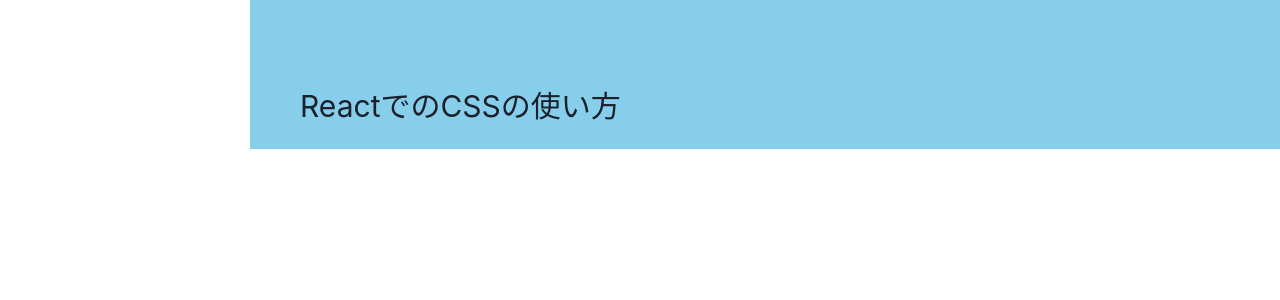
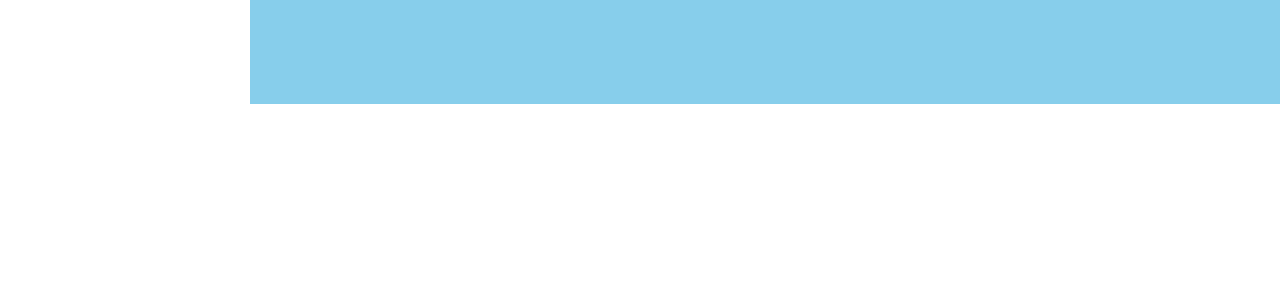
Before and after one commit to RikutoOgaki/React-CSSpage, a Next.js app: page /components/FirstView in a window 1280 px wide. Shown: the top 300 px of the page. Built offline with nearby package versions, Linux system fonts and the light colour scheme.

Commit message:
ReactCSS

```diff
--- a/src/pages/components/FirstView.tsx
+++ b/src/pages/components/FirstView.tsx
@@ -7,17 +7,7 @@ export default function FirstView() {
             <Box bg={'skyblue'} marginLeft={'25rem'} paddingTop={'8vh'}>
                 <Box margin={'0 3rem'} padding={'2rem'}>
                     <Box as='section'>
-                        <Text
-                            as={'h3'}
-                            fontSize={'5xl'}
-                        >ReactでのCSSの使い方</Text>
-                        <Box as='pre' bg={'#fff'}>
-                            <Box as='code'>
-                                <Text>
 
-                                </Text>
-                            </Box>
-                        </Box>
                     </Box>
                 </Box>
             </Box >
```
